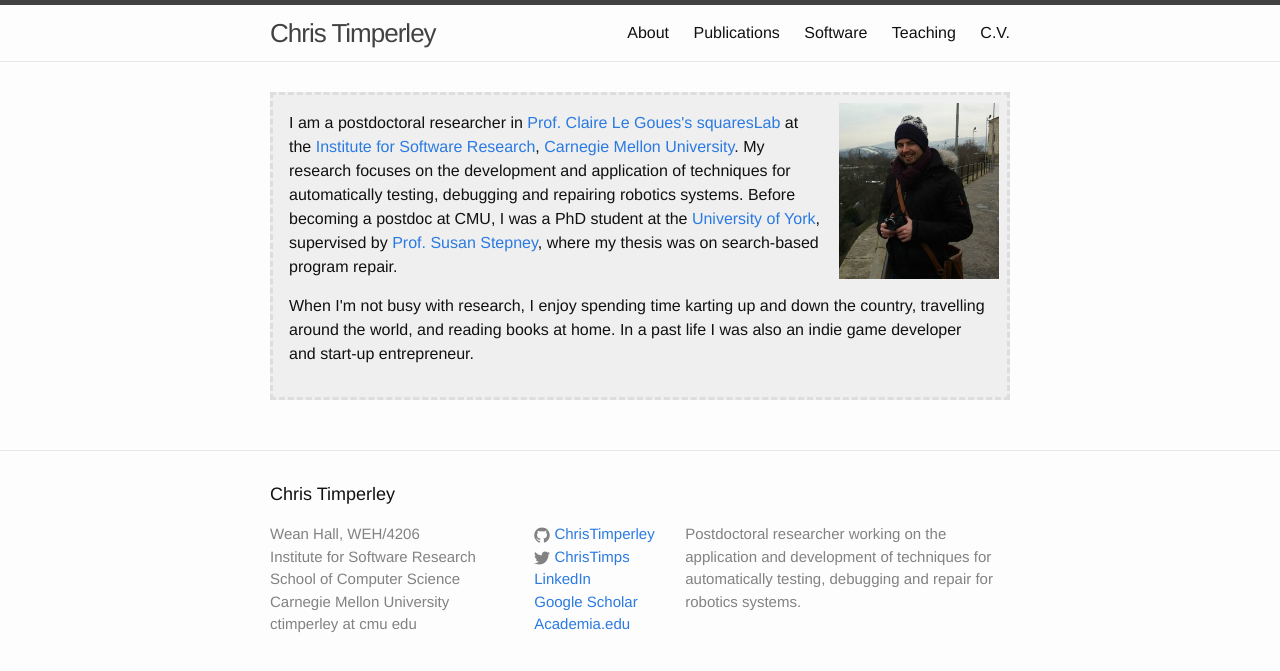
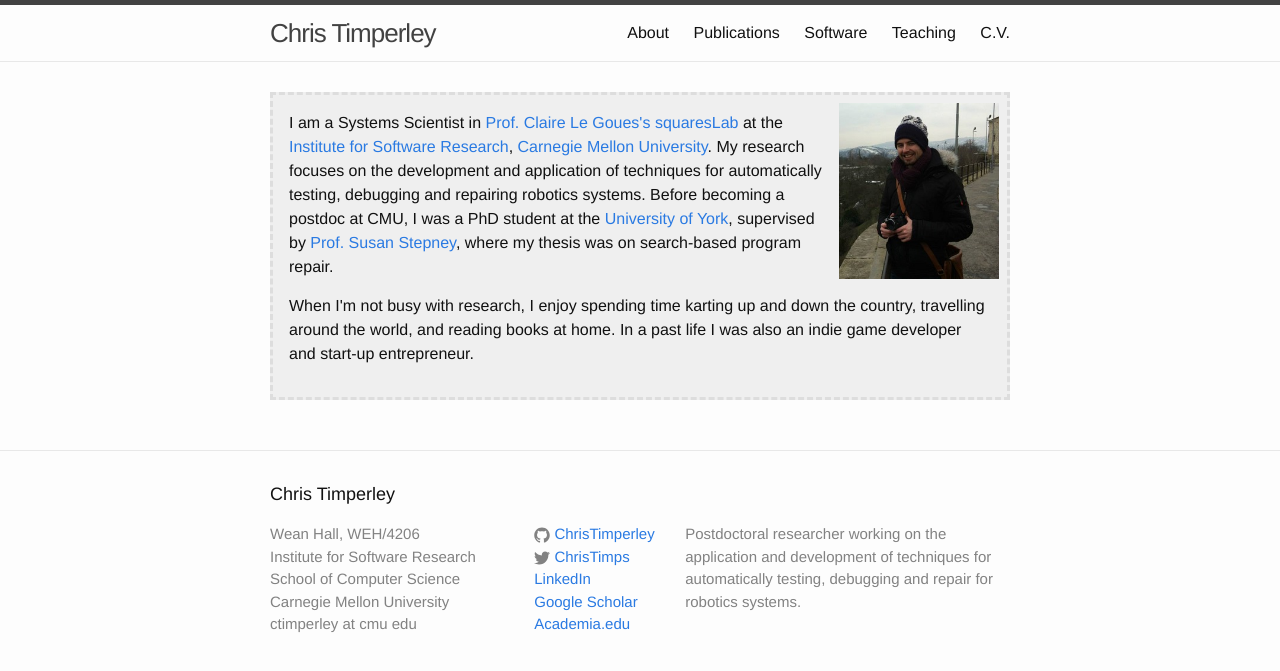
Before and after one commit to ChrisTimperley/ChrisTimperley.github.io, a Jekyll site: the page built from index.html, in a window 1280 px wide. Shown: the top 671 px of the page. Built offline with Jekyll 4.4.1, drawn with Linux system fonts in a browser that asks for light colours.

Commit message:
Update index.html

```diff
--- a/index.html
+++ b/index.html
@@ -5,7 +5,7 @@ layout: default
   <div style="background-color: #efefef; margin-bottom: 20px; padding: 8px; border: 3px dashed #dddddd">
     <image src="/images/profile.jpg" style="margin-left: 16px; width:160px; float: right"/>
     <div style='padding: 8px;'>
-      <p>I am a postdoctoral researcher in
+      <p>I am a Systems Scientist in
       <a href="http://www.clairelegoues.com/">Prof. Claire Le Goues's</a>
       <a href="https://squareslab.github.io/">squaresLab</a>
       at the
```
